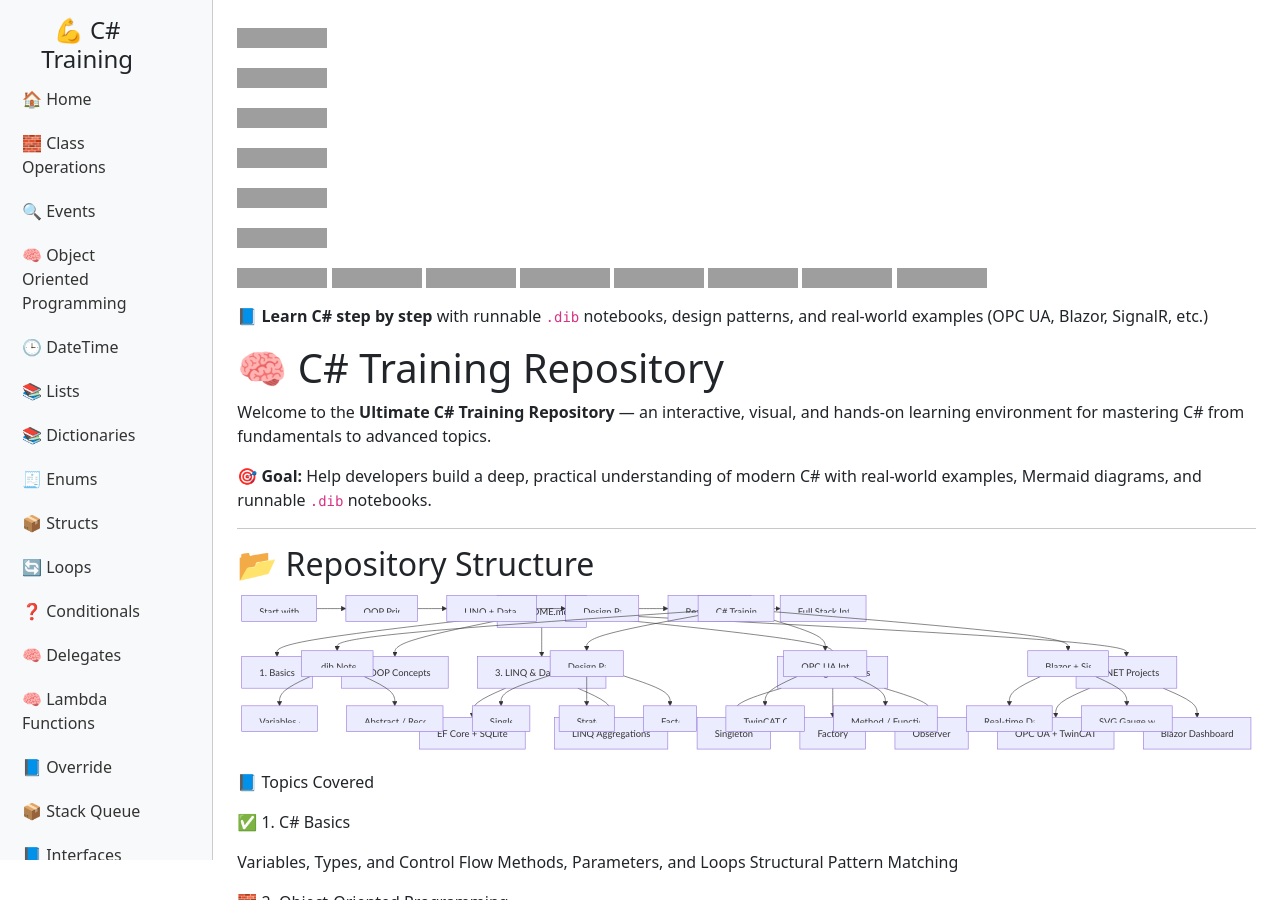
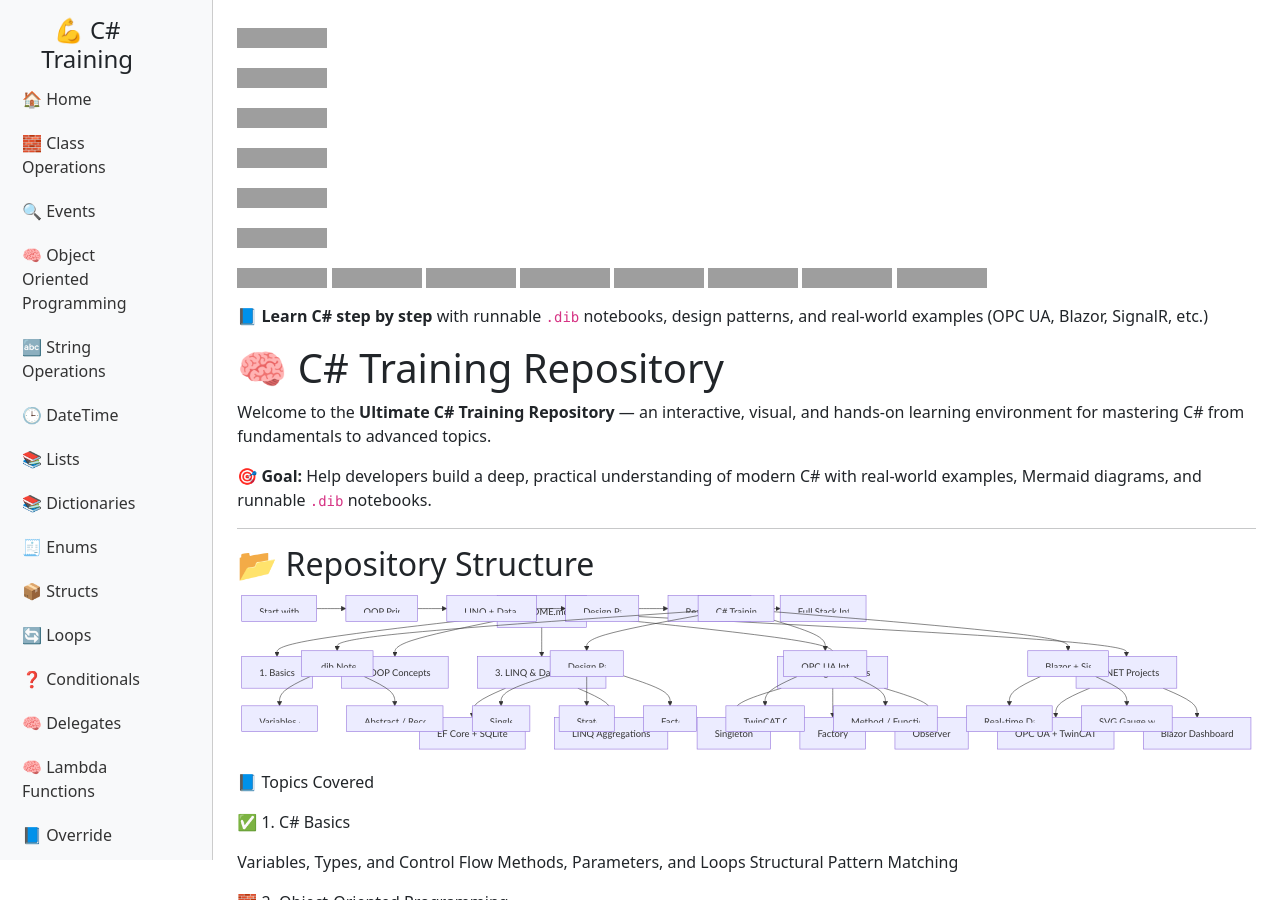
Before and after one commit to buribalkan/C-SHARP-Training, a Jekyll site: the page built from README.md, in a window 1280 px wide and 900 px high. Built offline with Jekyll 4.4.1, drawn with Linux system fonts in a browser that asks for light colours; nearby versions of some CDN libraries; our own code applies the rules of GitHub Pages for plain Markdown files; grey boxes are pictures that could not be loaded.

Commit message:
Update sidebar.html

```diff
--- a/_includes/sidebar.html
+++ b/_includes/sidebar.html
@@ -5,6 +5,7 @@
     <li class="nav-item"><a class="nav-link" href="{{ site.baseurl }}/Class-Operations">🧱 Class Operations</a></li>
     <li class="nav-item"><a class="nav-link" href="{{ site.baseurl }}/Events">🔍 Events</a></li>
     <li class="nav-item"><a class="nav-link" href="{{ site.baseurl }}/Object-Oriented-Programming">🧠 Object Oriented Programming</a></li>
+    <li class="nav-item"><a class="nav-link" href="{{ site.baseurl }}/Strings">🔤 String Operations</a></li>
     <li class="nav-item"><a class="nav-link" href="{{ site.baseurl }}/DateTime">🕒 DateTime</a></li>
     <li class="nav-item"><a class="nav-link" href="{{ site.baseurl }}/Lists">📚 Lists</a></li>
     <li class="nav-item"><a class="nav-link" href="{{ site.baseurl }}/Dictionaries">📚 Dictionaries</a></li>
```
